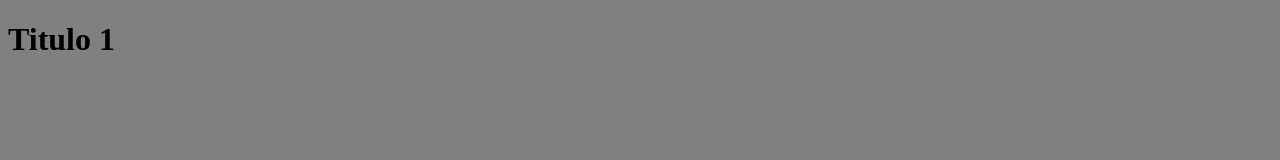
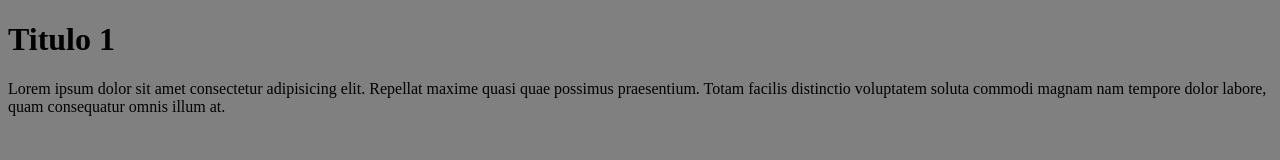
Before and after one commit to Cynthiag3/ProyectoGit, a plain HTML site: page index.html in a window 1280 px wide. Drawn offline with Linux system fonts and the light colour scheme.

Commit message:
agregamos un parrafo

```diff
--- a/index.html
+++ b/index.html
@@ -9,5 +9,11 @@
   </head>
   <body>
     <h1>Titulo 1</h1>
+    <p>
+      Lorem ipsum dolor sit amet consectetur adipisicing elit. Repellat maxime
+      quasi quae possimus praesentium. Totam facilis distinctio voluptatem
+      soluta commodi magnam nam tempore dolor labore, quam consequatur omnis
+      illum at.
+    </p>
   </body>
 </html>
```
